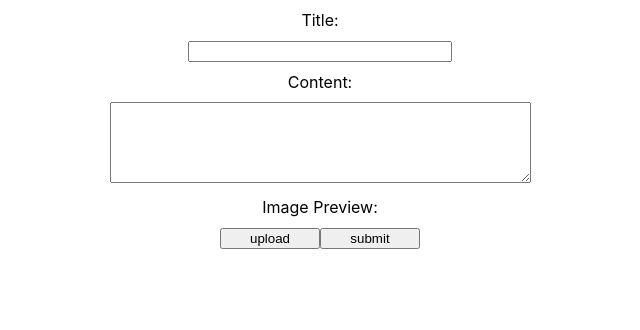
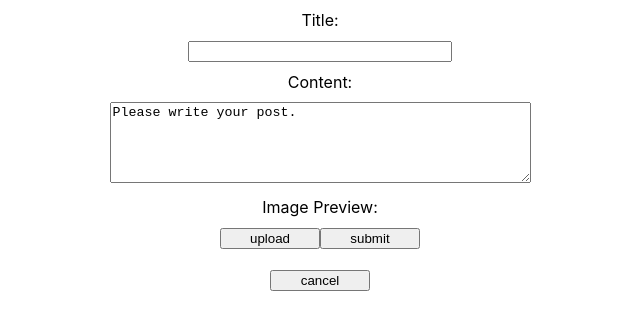
Before and after one commit to Nickxingyu/react-pratice_3, a React (Create React App) app: page / in a window 1280 px wide. Both pictures are taken after a click on the button "Add Post". Shown: the top 330 px of the page, without its empty margins (320-960 px from the left). Built offline with nearby package versions, Linux system fonts and the light colour scheme.

Commit message:
Complete some button function.

```diff
--- a/src/App.js
+++ b/src/App.js
@@ -95,19 +95,38 @@ class AddPostPage extends React.Component{
     super(props);
     this.state = {
       title:"",
-      content:"",
+      content:"Please write your post.",
       img:""
     }
+    this.titleWriter = this.titleWriter.bind(this);
+    this.contentWriter = this.contentWriter.bind(this);
+    this.postAdder = this.postAdder.bind(this);
+  }
 
+  titleWriter(event){
+    this.setState({title: event.target.value})
+  }
+  contentWriter(event){
+    this.setState({content: event.target.value})
+  }
+  postAdder(){
+    const newPost = this.state;
+    let post_list = this.props.post_list;
+    post_list.push(newPost);
+    this.props.post_list_setter(post_list);
+    this.props.page_type_setter("PostBoardPage");
   }
 
   render(){
     return (
       <>
-        <Title />
-        <Content />
+        <Title title={this.state.title} titleWriter={this.titleWriter}/>
+        <Content content={this.state.content} contentWriter={this.contentWriter}/>
         <Img />
-        <ControlButtons />
+        <ControlButtons
+          page_type_setter={this.props.page_type_setter}
+          postAdder={this.postAdder}
+        />
       </>
     )
   }
@@ -121,7 +140,11 @@ class Title extends React.Component{
     return (
       <div>
         <span>Title:</span>
-        <input type="text" name="title" maxLength="10" style={{width: "20%"}}/>
+        <input
+          value={this.props.title}
+          onChange={this.props.titleWriter}
+          type="text" name="title" maxLength="10"
+          style={{width: "20%"}}/>
       </div>
     )
   }
@@ -135,7 +158,10 @@ class Content extends React.Component{
     return (
       <div>
         <span>Content:</span>
-        <textarea cols="50" rows="5" name="content"/>
+        <textarea
+          value={this.props.content}
+          onChange={this.props.contentWriter}
+          cols="50" rows="5" name="content"/>
       </div>
     )
   }
@@ -152,12 +178,21 @@ class Img extends React.Component{
 class ControlButtons extends React.Component{
   constructor(props){
     super(props)
+    this.changePage = this.changePage.bind(this);
   }
+
+  changePage(){
+    this.props.page_type_setter("PostBoardPage");
+  }
+
   render(){
     return (
       <div>
         <button >upload</button>
-        <button >submit</button>
+        <button onClick={this.props.postAdder}>submit</button>
+        <br/>
+        <br/>
+        <button onClick={this.changePage}>cancel</button>
       </div>
     )
   }
```
